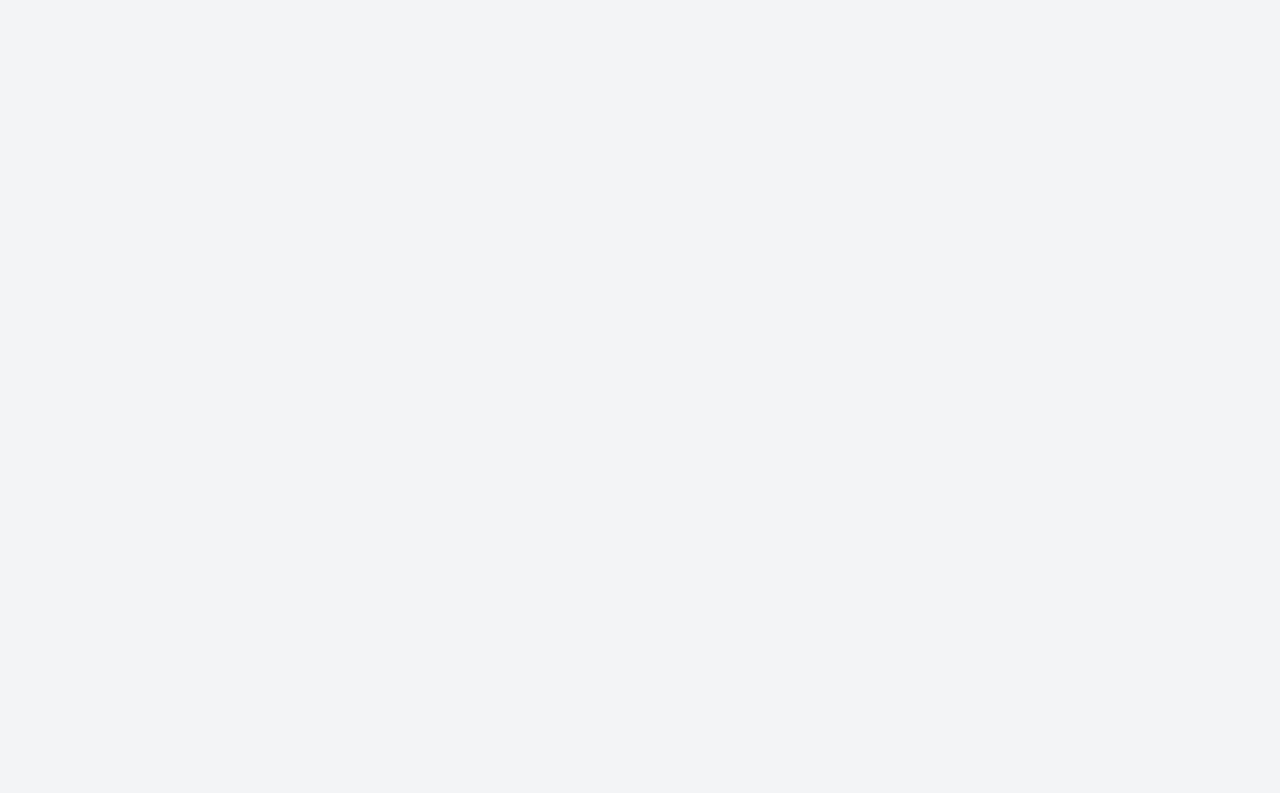
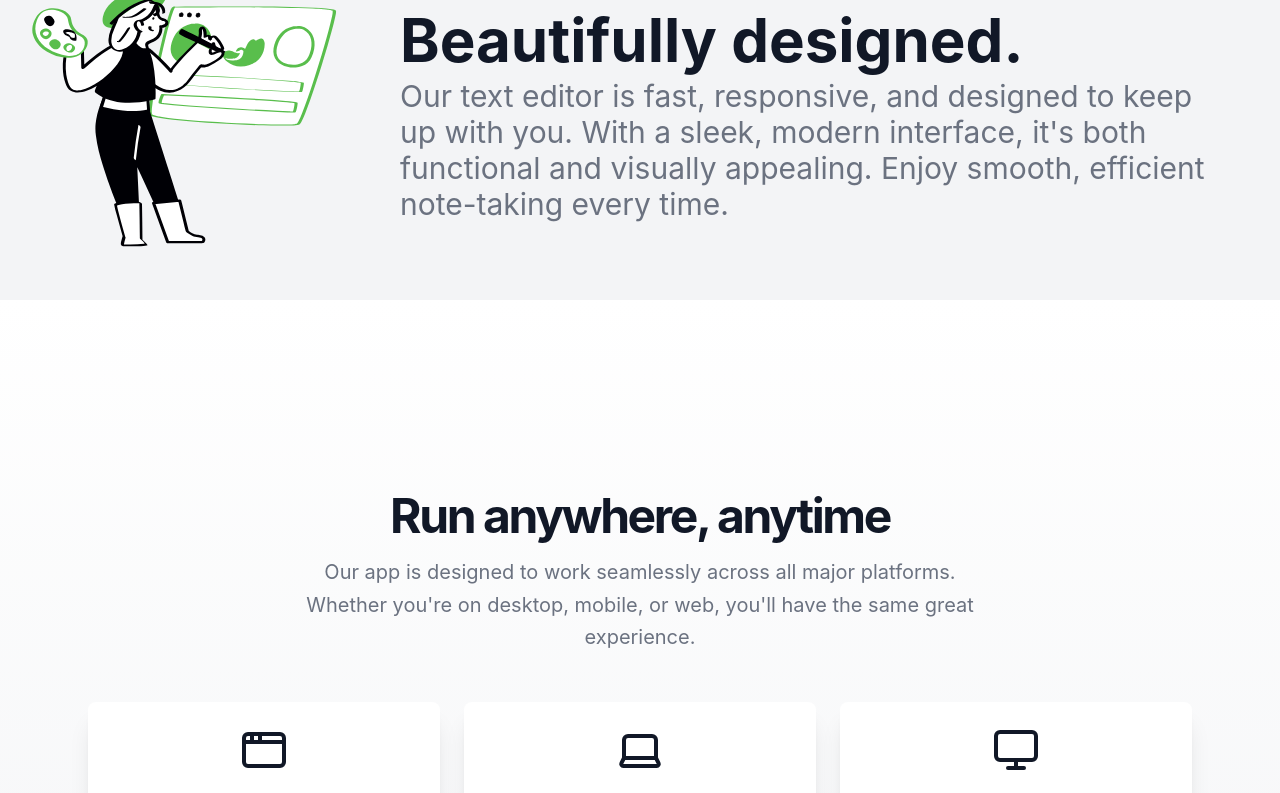
Before and after one commit to leandroBorgesFerreira/WriteopiaLandingPage, a React (Create React App) app: page / in a window 1280 px wide. Shown: the part 1612-2405 px from the top of the page. Before the commit the page ends 800 px from the top, so only its background shows below. Built offline with nearby package versions, Linux system fonts and the light colour scheme.

Commit message:
Update root.tsx

```diff
--- a/src/routes/root.tsx
+++ b/src/routes/root.tsx
@@ -1,15 +1,17 @@
 import Header from "../components/ui/header";
+import Compatibility from "../home/compatibility";
 import Newsletter from "../home/newsletter";
 import Footer from "../components/ui/footer";
 import React from "react";
+import Pitch from "../home/pitch";
 
 export default function Root() {
 	return (
 		<div>
 			<Header />
 			{/* <Hero /> */}
-			{/* <Pitch /> */}
-			{/* <Compatibility /> */}
+			<Pitch />
+			<Compatibility />
 			<Newsletter />
 			<Footer />
 		</div>
```
